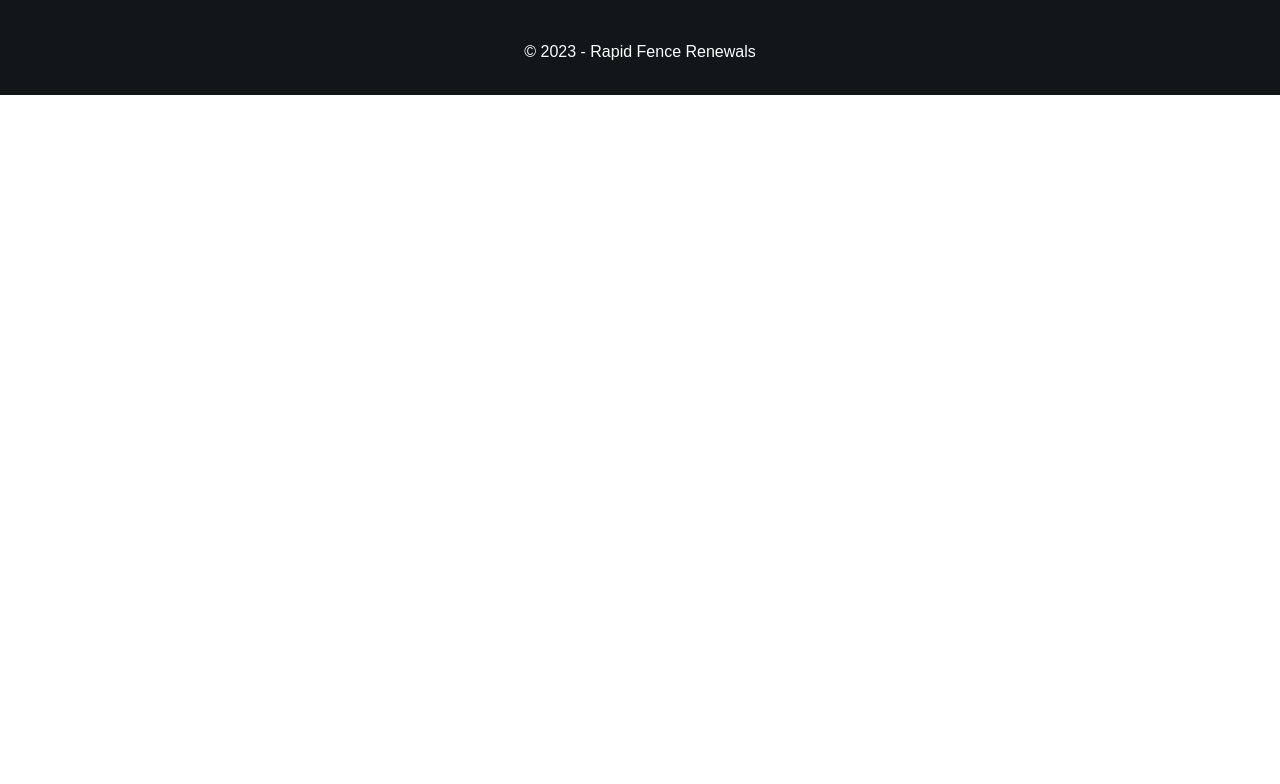
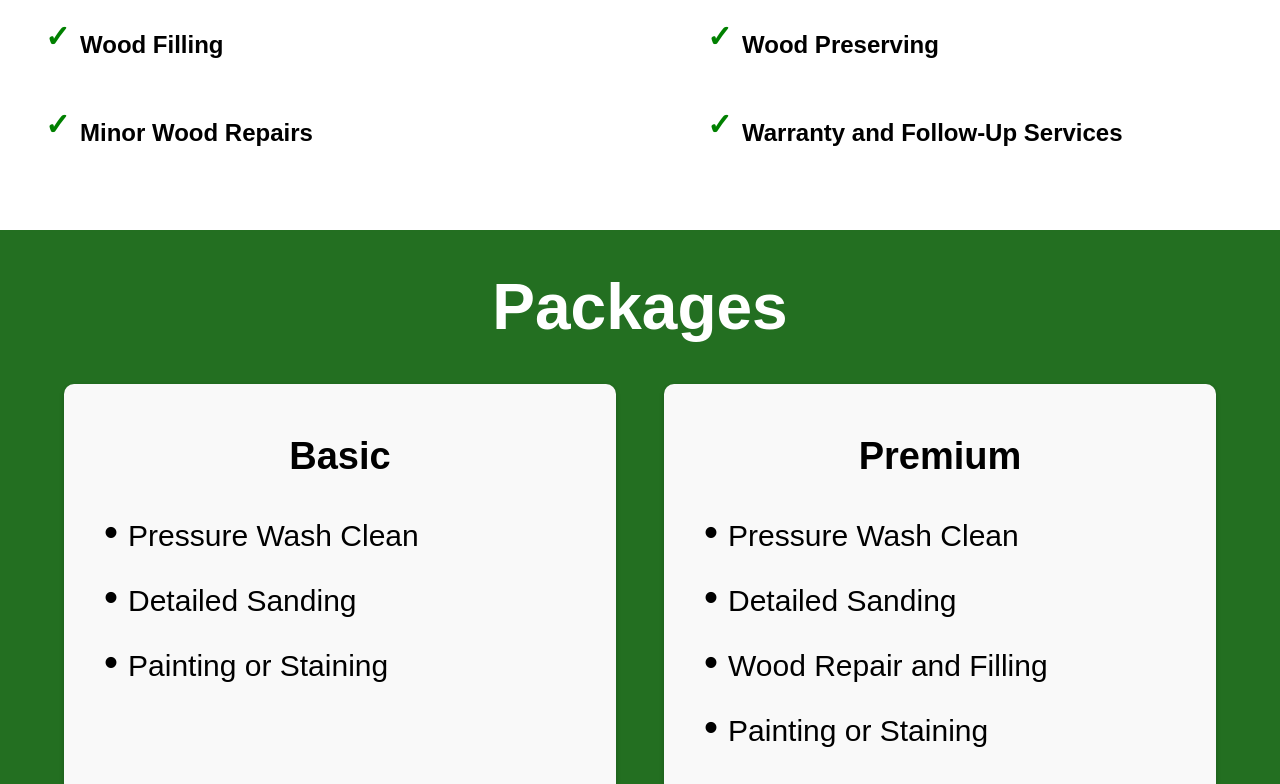
Before and after one commit to wingsyzou/RFR-website, a React (Create React App) app: page /services in a window 1280 px wide. Shown: the part 675-1459 px from the top of the page. Before the commit the page ends 800 px from the top, so only its background shows below. Built offline with nearby package versions, Linux system fonts and the light colour scheme.

Commit message:
implemented service page

```diff
--- /dev/null
+++ b/src/css/Services.css
@@ -0,0 +1,82 @@
+.servicesList {
+    display: flex;
+    flex-wrap: wrap;
+    justify-content: space-between;
+    margin: 30px;
+}
+
+.serviceItem {
+    width: 40%;
+    margin-bottom: 20px;
+    padding: 20px;
+    padding-left: 50px;
+    font-weight: bold;
+    position: relative;
+    font-size: 24px;
+}
+
+.serviceIcon {
+    position: absolute;
+    font-size: 30px;
+    top: 8px;
+    left: 15px;
+    color: green;
+}
+
+.packageTitle {
+    background-color: #236F21;
+    text-align: center;
+    justify-content: center;
+    font-size: 64px;
+    color: white;
+    margin-bottom: 0;
+    padding-bottom: 40px;
+    padding-top: 40px;
+}
+
+.packages {
+    background-color: #236F21;
+    display: flex;
+    flex-wrap: wrap;
+    justify-content: space-between;
+    padding-bottom: 30px;
+}
+
+.packages h2 {
+    text-align: center;
+    font-size: 38px;
+}
+
+.basic, .premium {
+    width: 40%;
+    padding: 20px;
+    box-shadow: 0px 2px 5px rgba(0, 0, 0, 0.2);
+    border-radius: 10px;
+    background-color: #f9f9f9;
+    font-size: 30px;
+    margin-bottom: 20px;
+}
+
+.basic {
+    margin-left: 5%;
+}
+
+.premium {
+    margin-right: 5%;
+}
+
+.basicItem, .premiumItem {
+    margin-bottom: 20px;
+    margin-left: 20px;
+}
+
+.bulletpoint {
+    font-size: 40px;
+    margin-right: 10px;
+}
+
+@media (max-width: 950px) {
+    .serviceItem {
+      width: 100%;
+    }
+}
--- a/src/pages/Services.js
+++ b/src/pages/Services.js
@@ -1,13 +1,64 @@
 import React from 'react';
 import Header from "../components/Header";
+import '../css/Services.css';
 
 function Services() {
+  const servicesList = [
+    "Fence Painting and Staining",
+    "Deck Painting and Staining",
+    "Pressure Washing",
+    "Manual and Mechanical Sanding",
+    "Wood Filling",
+    "Wood Preserving",
+    "Minor Wood Repairs",
+    "Warranty and Follow-Up Services"
+  ]
+
+  const basic = [
+    "Pressure Wash Clean",
+    "Detailed Sanding",
+    "Painting or Staining"
+  ]
+
+  const premium = [
+    "Pressure Wash Clean",
+    "Detailed Sanding",
+    "Wood Repair and Filling",
+    "Painting or Staining",
+    "Warranty"
+  ]
+
   return (
     <div className="services">
-      <Header title="Our Services" />
-      <h1 className="title">Our Services</h1>
+      <Header title="All the Services We Provide" />
       <div className="servicesList">
-
+        {servicesList.map((service, index) => (
+          <div className="serviceItem" key={index}>
+            <span className="serviceIcon">✓</span>
+            {service}
+          </div>
+        ))}
+      </div>
+      <h1 className="packageTitle">Packages</h1>
+      <div className="packages">
+        <div className="basic">
+          <h2>Basic</h2>
+          {basic.map((item, index) => (
+            <div className="basicItem" key={index}>
+              <span className="bulletpoint">&bull;</span>
+              {item}
+            </div>
+          ))}
+        </div>
+        <div className="premium">
+          <h2>Premium</h2>
+          {premium.map((item, index) => (
+            <div className="premiumItem" key={index}>
+              <span className="bulletpoint">&bull;</span>
+              {item}
+            </div>
+          ))}
+        </div>
       </div>
     </div>
   )
```
